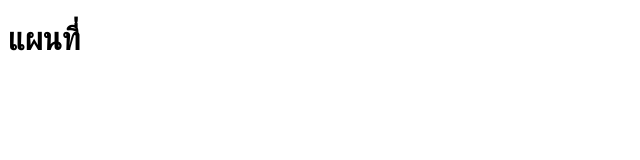
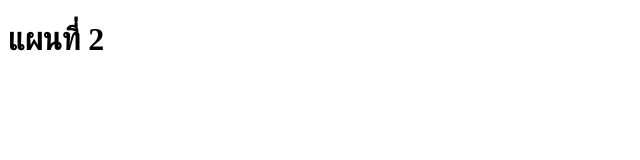
Before and after one commit to codingthailand/html-github-app, a plain HTML site: page map.html in a window 1280 px wide. Shown: the full height of the page, 0-640 px from the left. Drawn offline with Linux system fonts and the light colour scheme.

Commit message:
update map page

```diff
--- a/map.html
+++ b/map.html
@@ -6,6 +6,6 @@
     <title>Map</title>
 </head>
 <body>
-    <h1>แผนที่</h1>
+    <h1>แผนที่ 2</h1>
 </body>
 </html>
```
Also changed, not shown: 1 other file.
